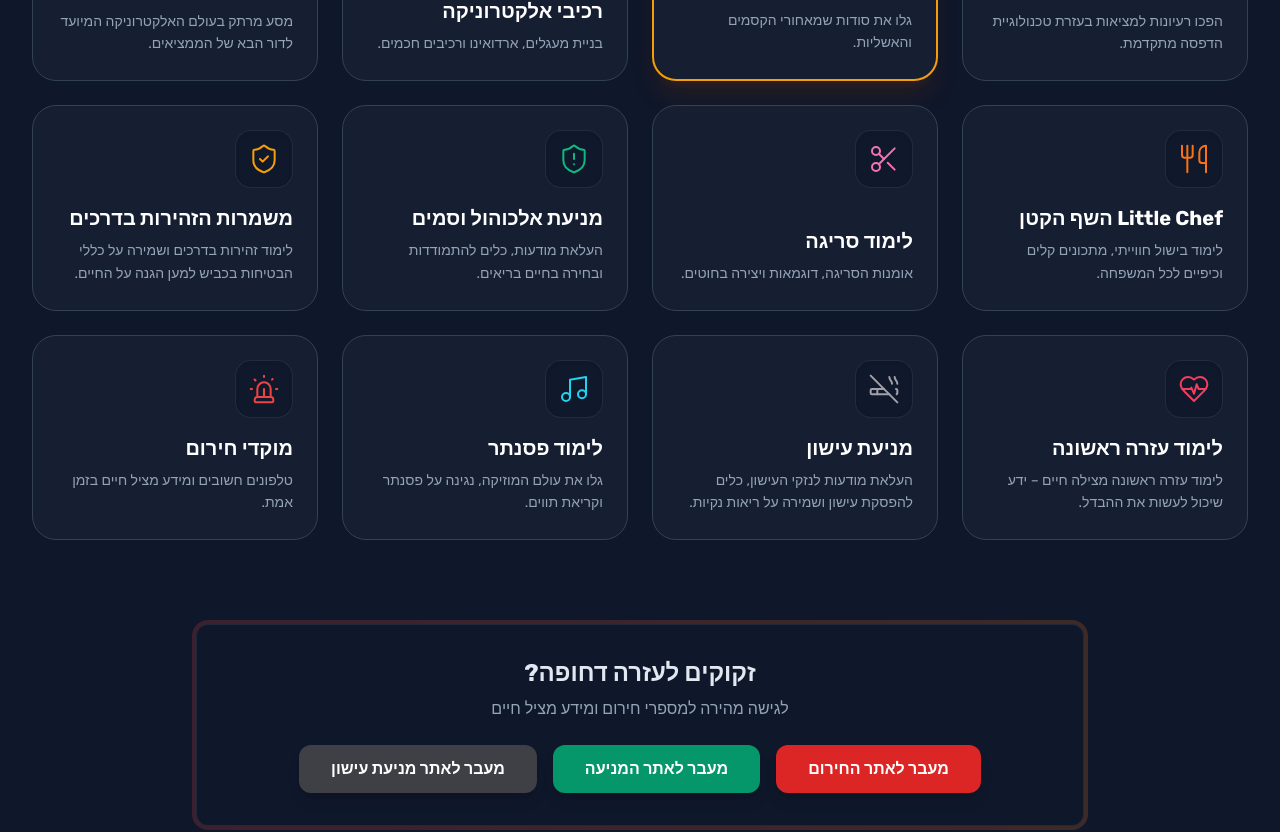
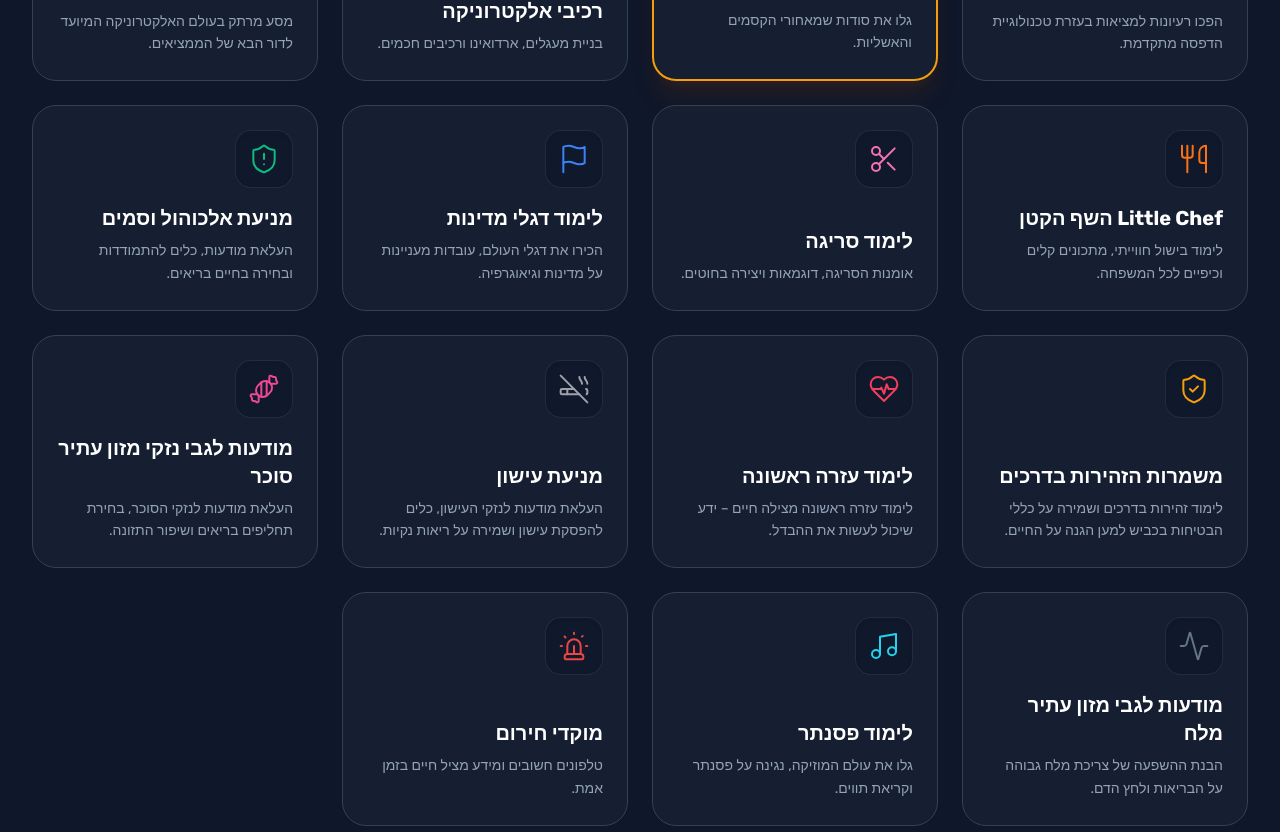
Before and after one commit to goldnoam/Learn, a React (Vite) app: page / in a window 1280 px wide. Shown: the part 860-1692 px from the top of the page. Built offline with nearby package versions, Linux system fonts and the light colour scheme.

Commit message:
feat: Add Health and Flags modules
Updates the application description and adds new learning modules for Health Awareness (Sugar/Salt) and Flags. Also imports relevant icons for these modules.

```diff
--- a/constants.tsx
+++ b/constants.tsx
@@ -14,7 +14,10 @@ import {
   Utensils,
   HeartPulse,
   Zap,
-  ShieldCheck
+  ShieldCheck,
+  Candy,
+  Activity,
+  Flag
 } from 'lucide-react';
 import { LearningModule } from './types';
 
@@ -121,6 +124,16 @@ export const LEARNING_MODULES: LearningModule[] = [
     category: 'arts'
   },
   {
+    id: 'flags',
+    title: 'לימוד דגלי מדינות',
+    url: 'https://flags1.vercel.app',
+    description: 'הכירו את דגלי העולם, עובדות מעניינות על מדינות וגיאוגרפיה.',
+    icon: Flag,
+    gradient: 'from-blue-600 to-indigo-500',
+    textColor: 'text-blue-500',
+    category: 'arts'
+  },
+  {
     id: 'prevention',
     title: 'מניעת אלכוהול וסמים',
     url: 'https://bohrim-bahaim.vercel.app/',
@@ -161,6 +174,26 @@ export const LEARNING_MODULES: LearningModule[] = [
     category: 'emergency'
   },
   {
+    id: 'sugar-awareness',
+    title: 'מודעות לגבי נזקי מזון עתיר סוכר',
+    url: 'https://sugar-awareness.vercel.app',
+    description: 'העלאת מודעות לנזקי הסוכר, בחירת תחליפים בריאים ושיפור התזונה.',
+    icon: Candy,
+    gradient: 'from-pink-400 to-rose-500',
+    textColor: 'text-pink-500',
+    category: 'emergency'
+  },
+  {
+    id: 'salt-awareness',
+    title: 'מודעות לגבי מזון עתיר מלח',
+    url: 'https://salt-awareness.vercel.app',
+    description: 'הבנת ההשפעה של צריכת מלח גבוהה על הבריאות ולחץ הדם.',
+    icon: Activity,
+    gradient: 'from-slate-400 to-slate-600',
+    textColor: 'text-slate-500',
+    category: 'emergency'
+  },
+  {
     id: 'piano',
     title: 'לימוד פסנתר',
     url: 'https://master-piano.vercel.app/',
--- a/metadata.json
+++ b/metadata.json
@@ -1,5 +1,5 @@
 {
   "name": "Lomdim - Educational Portal",
-  "description": "A comprehensive, dark-themed educational hub connecting users to various learning platforms ranging from Mathematics to Magic and Knitting.",
+  "description": "A comprehensive educational hub connecting users to various platforms ranging from Mathematics and Science to Health Awareness (Sugar/Salt), Flags, and Emergency services.",
   "requestFramePermissions": []
 }
```
